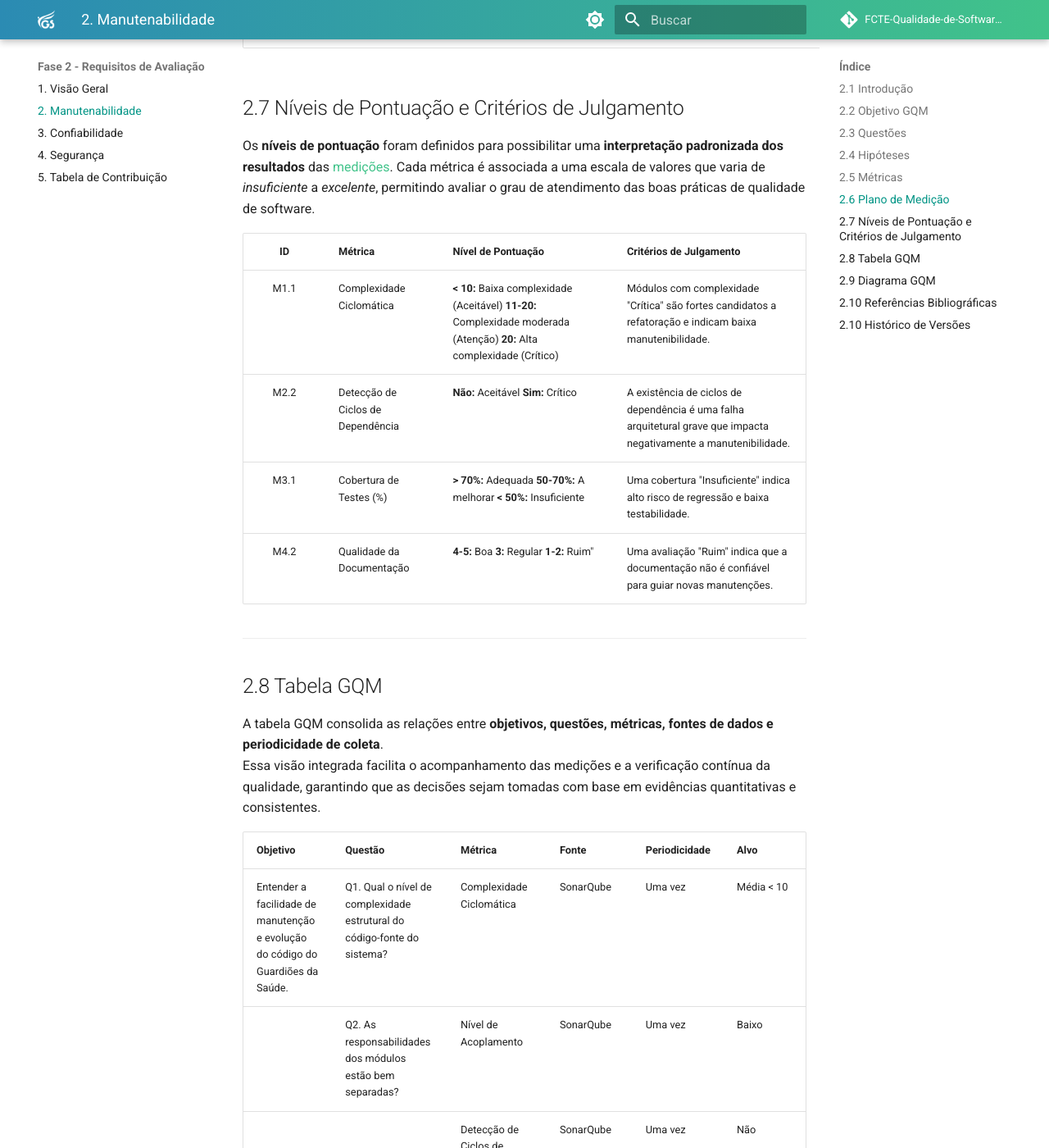
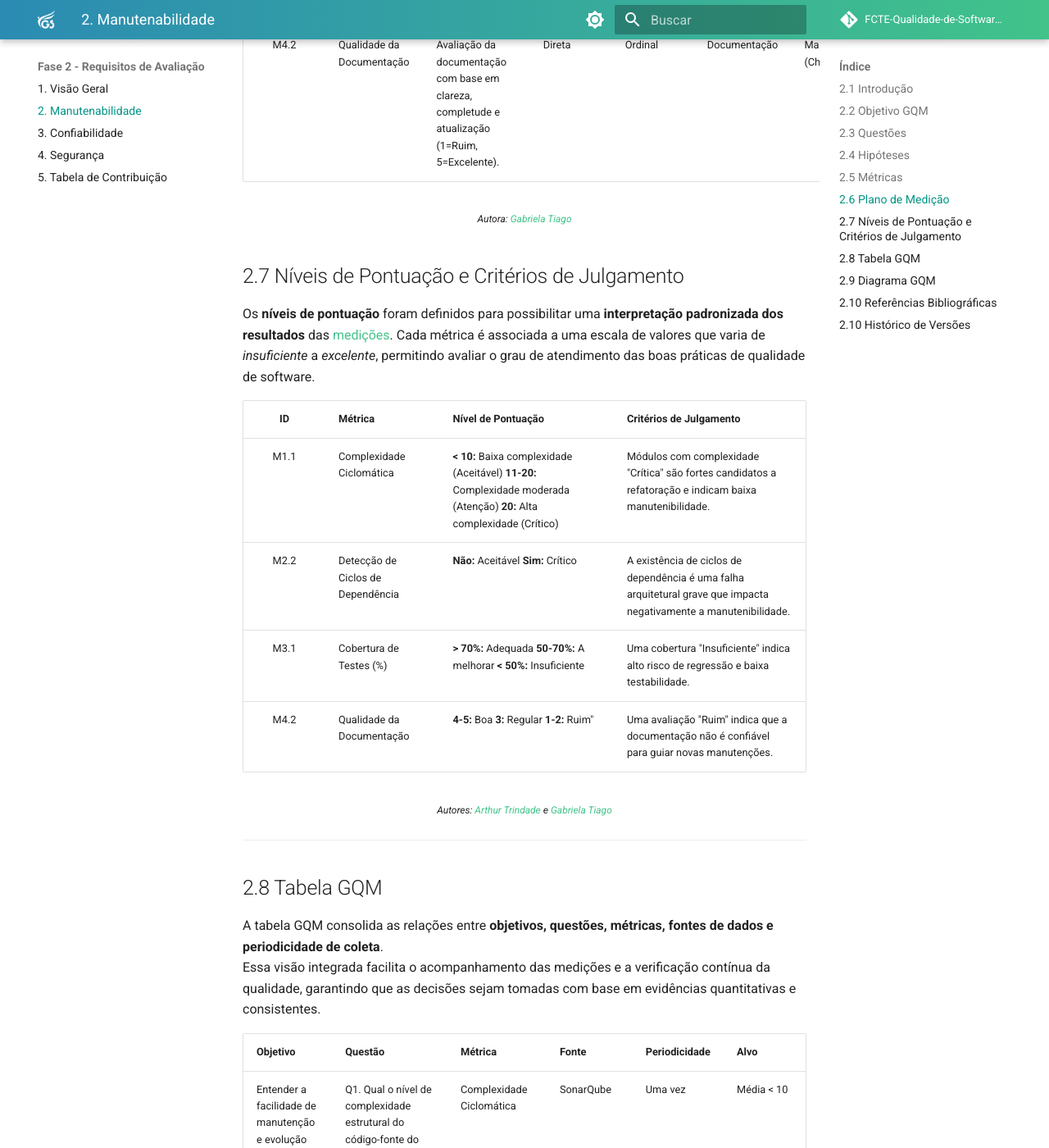
Before and after one commit to FCTE-Qualidade-de-Software-1/2025-2_T02_Katherine_Johnson, an MkDocs documentation site: the page built from docs/entregas/fase-2/manutenabilidade.md, in a window 1280 px wide and 1400 px high, scrolled down 4060 px. Shown: the whole window at 82% size. Built offline with MkDocs 1.6.1 and Material for MkDocs 9.7.7, drawn with Linux system fonts in a browser that asks for light colours; comment, search, counter and statistics services are not loaded; some of the changed text lies outside the part shown.

Commit message:
docs: Ajustes na formatação e inclusão de autores nas seções de Manutenibilidade e Segurança

````diff
--- a/docs/entregas/fase-2/manutenabilidade.md
+++ b/docs/entregas/fase-2/manutenabilidade.md
@@ -1,6 +1,7 @@
 # 2. Manutenibilidade
 
 ## 2.1 Introdução
+
 A **manutenibilidade** é uma característica fundamental para garantir a evolução contínua e a longevidade de um software. Ela reflete a facilidade com que o sistema pode ser **compreendido, modificado, corrigido e evoluído** ao longo do tempo.
 
 Para o Guardiões da Saúde — uma plataforma usada em monitoramento participativo de sintomas — assegurar uma boa manutenibilidade é crucial para evolução contínua do código e rápida resposta às demandas de saúde pública.
@@ -36,8 +37,11 @@
 <br>
 
 **Q1**. Qual o nível de complexidade estrutural do código-fonte do sistema?
+
 **Q2**. As responsabilidades dos módulos estão bem separadas?
+
 **Q3**. O código está suficientemente coberto por testes automatizados?
+
 **Q4**. A documentação técnica existente é suficiente para apoiar futuras manutenções?
 
 ---
@@ -50,8 +54,11 @@
 <br>
 
 **H1:** O grau de acoplamento entre os módulos é baixo, com poucas dependências diretas, permitindo modificações locais sem impacto significativo.
+
 **H2:** Não há ciclos de dependência entre pacotes ou módulos, garantindo arquitetura modular e reusável.
+
 **H3:** O código possui cobertura de testes automatizados de pelo menos 70%.
+
 **H4:** Espera-se que a documentação de arquitetura geral exista, mas que a documentação detalhada de componentes seja limitada ou desatualizada.
 
 ---
@@ -59,6 +66,8 @@
 ## 2.5 Métricas
 
 As métricas foram selecionadas com base nas [questões](#23-questões) e [hipóteses propostas](#24-hipóteses), seguindo o princípio do GQM de alinhar cada medida a um objetivo claro.
+
+<br>
 
 **M1.1 (Q1):** Complexidade Ciclomática: Mede a complexidade de um programa contando o número de caminhos linearmente independentes através do código-fonte. Um número alto indica um código mais complexo e difícil de testar e manter.
 
@@ -87,6 +96,12 @@
 | M4.1 | Disponibilidade da Documentação   | Verificação da existência de documentos-chave (arquitetura, API).                              | Direta   | Nominal  | Repositório           | Manual                   | Inspeção do repositório para verificar a presença (Sim) ou ausência (Não) dos artefatos de documentação definidos como essenciais.     |
 | M4.2 | Qualidade da Documentação         | Avaliação da documentação com base em clareza, completude e atualização (1=Ruim, 5=Excelente). | Direta   | Ordinal  | Documentação          | Manual (Checklist)       | Um membro da equipe utilizará um checklist para avaliar cada documento e atribuir uma nota de 1 a 5.                                   |
 
+<div align="center">
+  <span style="font-size: 12px; font-style: italic;">
+    Autora: <a href="https://github.com/GabrielaTiago">Gabriela Tiago</a>
+  </span>
+</div>
+
 ## 2.7 Níveis de Pontuação e Critérios de Julgamento
 
 Os **níveis de pontuação** foram definidos para possibilitar uma **interpretação padronizada dos resultados** das [medições](#25-métricas).
@@ -98,6 +113,12 @@
 | M2.2 | Detecção de Ciclos de Dependência | **Não:** Aceitável **Sim:** Crítico                                                                                     | A existência de ciclos de dependência é uma falha arquitetural grave que impacta negativamente a manutenibilidade. |
 | M3.1 | Cobertura de Testes (%)           | **> 70%:** Adequada **50-70%:** A melhorar **< 50%:** Insuficiente                                                      | Uma cobertura "Insuficiente" indica alto risco de regressão e baixa testabilidade.                                 |
 | M4.2 | Qualidade da Documentação         | **4-5:** Boa **3:** Regular **1-2:** Ruim"                                                                              | Uma avaliação "Ruim" indica que a documentação não é confiável para guiar novas manutenções.                       |
+
+<div align="center">
+  <span style="font-size: 12px; font-style: italic;">
+    Autores:  <a href="https://github.com/trindadea">Arthur Trindade</a> e <a href="https://github.com/GabrielaTiago">Gabriela Tiago</a>
+  </span>
+</div>
 
 ---
 
@@ -114,6 +135,12 @@
 |                                                                                 | Q3. O código está suficientemente coberto por testes automatizados?                | Cobertura de Testes (%)           | Ferramentas de Cobertura | Uma vez       | > 70%      |
 |                                                                                 | Q4. A documentação técnica existente é suficiente para apoiar futuras manutenções? | Disponibilidade da Documentação   | Manual                   | Uma vez       | Sim        |
 |                                                                                 |                                                                                    | Qualidade da Documentação         | Manual (Checklist)       | Uma vez       | 4-5 (Boa)  |
+
+<div align="center">
+  <span style="font-size: 12px; font-style: italic;">
+    Autores:  <a href="https://github.com/trindadea">Arthur Trindade</a> e <a href="https://github.com/GabrielaTiago">Gabriela Tiago</a>
+  </span>
+</div>
 
 ---
 
@@ -137,6 +164,12 @@
   Q4 --> M4_2(M4.2: Qualidade da Documentação)
 ```
 
+<div align="center">
+  <span style="font-size: 12px; font-style: italic;">
+    Autora: <a href="https://github.com/GabrielaTiago">Gabriela Tiago</a>
+  </span>
+</div>
+
 ---
 
 ## 2.10 Referências Bibliográficas
````
Also changed, not shown: docs/entregas/fase-2/seguranca.md (+25 -1 lines).
